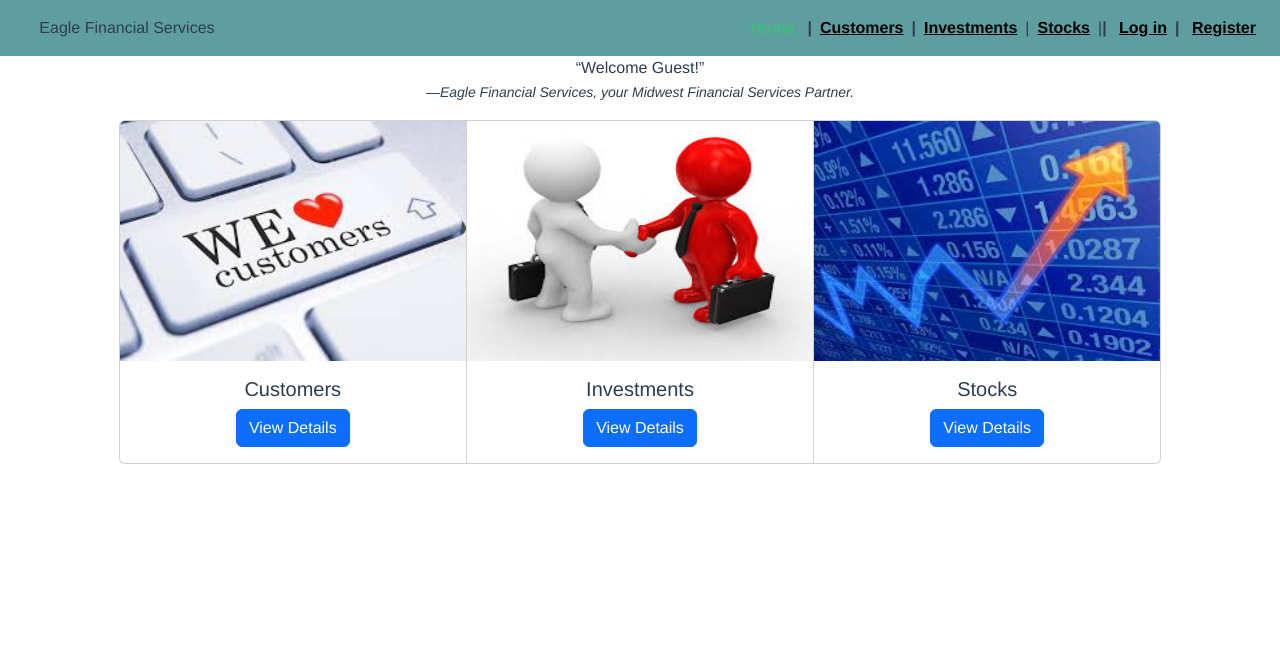
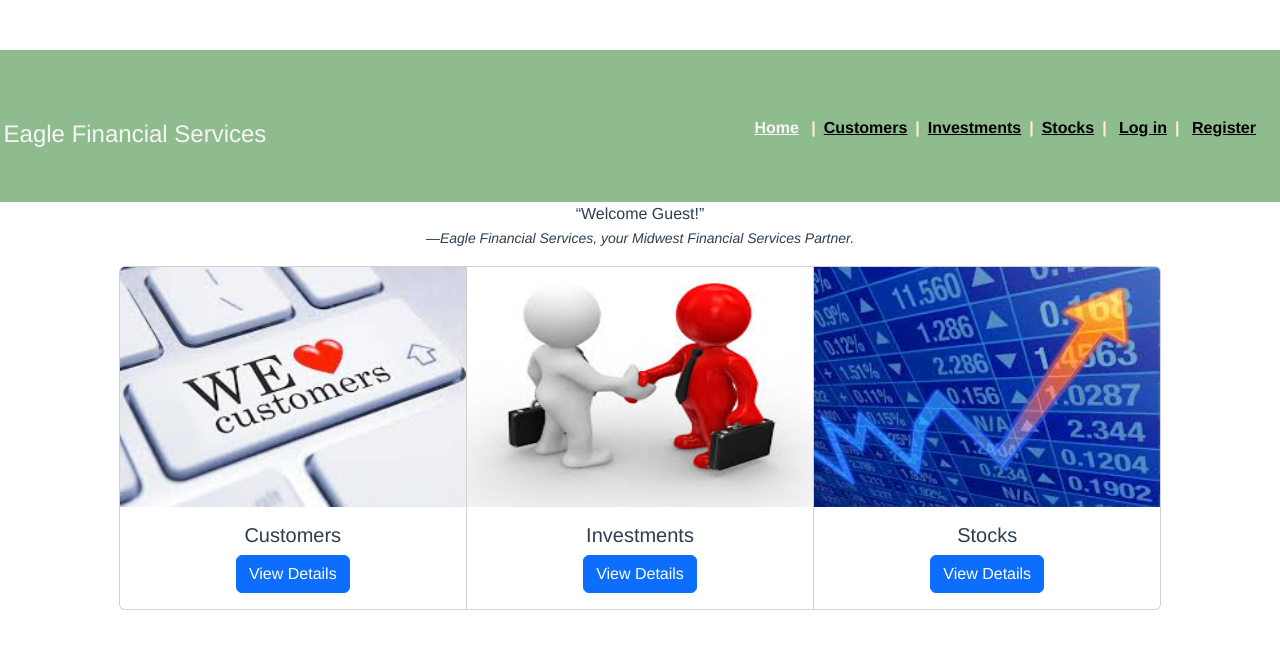
Before and after one commit to boboyan/efs_vue, a Vue app: page / in a window 1280 px wide. Shown: the top 648 px of the page. Built offline with nearby package versions, Linux system fonts and the light colour scheme; no server answers.

Commit message:
Update App.vue

```diff
--- a/src/App.vue
+++ b/src/App.vue
@@ -1,6 +1,7 @@
 <template>
     <ul class="nav justify-content-end">
         <div class="EFS">Eagle Financial Services</div>
+      <br> <br> <br> <br> <br>
         <li class="nav-item active">
             <router-link to="/">Home</router-link> |
         </li>
@@ -8,12 +9,12 @@
             <router-link :to="{name: 'CustomerList'}">Customers</router-link>|
         </li>
         <li class="nav-item">
-            <router-link :to="{name: 'InvestmentList'}">Investments</router-link>
-        </li>|
+            <router-link :to="{name: 'InvestmentList'}">Investments</router-link>|
+        </li>
 
        <li class="nav-item">
             <router-link :to="{name: 'StockList'}">Stocks</router-link>
-        </li>|
+        </li>
 
         <li class="nav-item" v-if="!authenticated" @click="login" >
             | <router-link :to="{name: 'Auth'}">Log in</router-link>
@@ -105,11 +106,15 @@
     }
     .nav {
         padding: 1em;
-        background-color: cadetblue;
+        background-color: darkseagreen;
+          margin-top: 50px;
+
 
         li {
             font-weight: bold;
-            color: #2c3e50;
+            color: papayawhip;
+           margin-top: 50px;
+
         }
 
 
@@ -118,14 +123,19 @@
             padding: .5em;
 
 
+
+
             &.router-link-exact-active {
-                color: #42b983;
+                color: whitesmoke;
             }
         }
 
 
         .EFS{
-            margin-right: 33em;
+            margin-right: 20em;
+          margin-top: 50px;
+          color:whitesmoke;
+          font-size: x-large;
         }
     }
 
```
